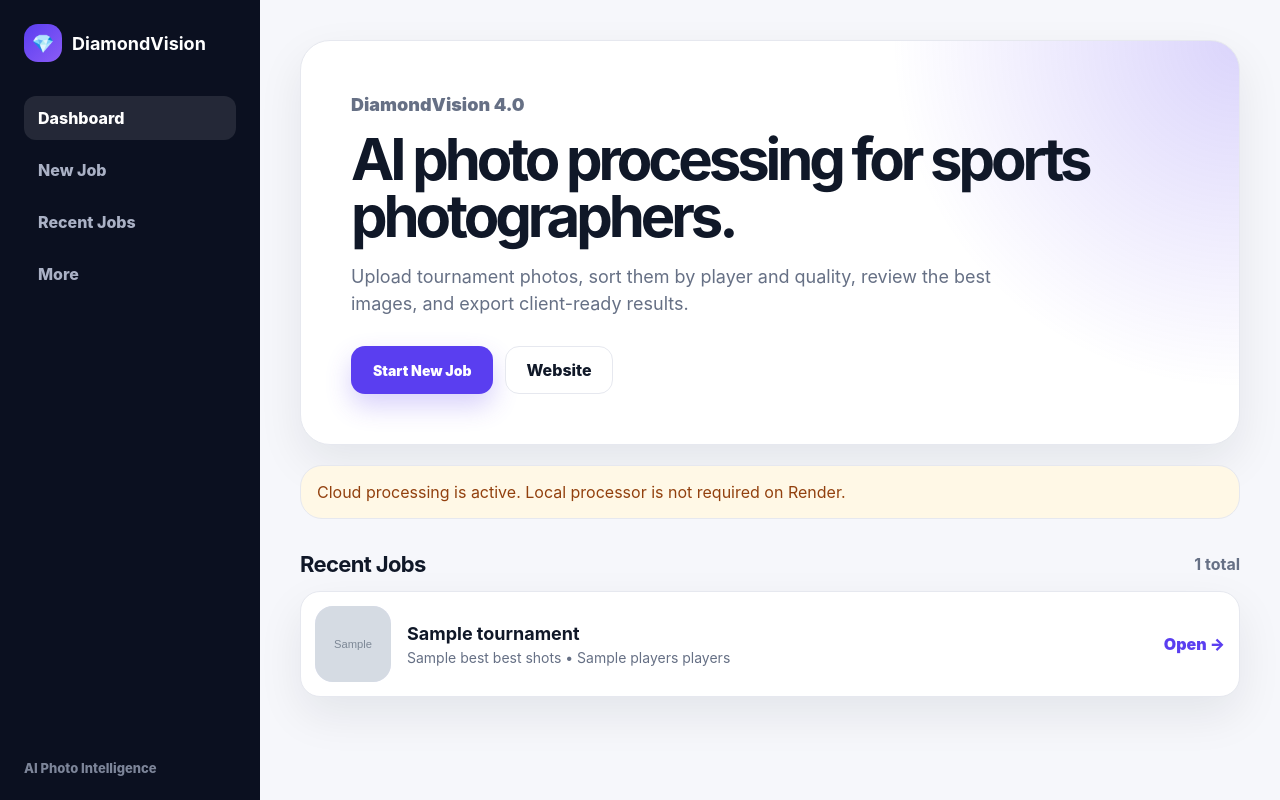
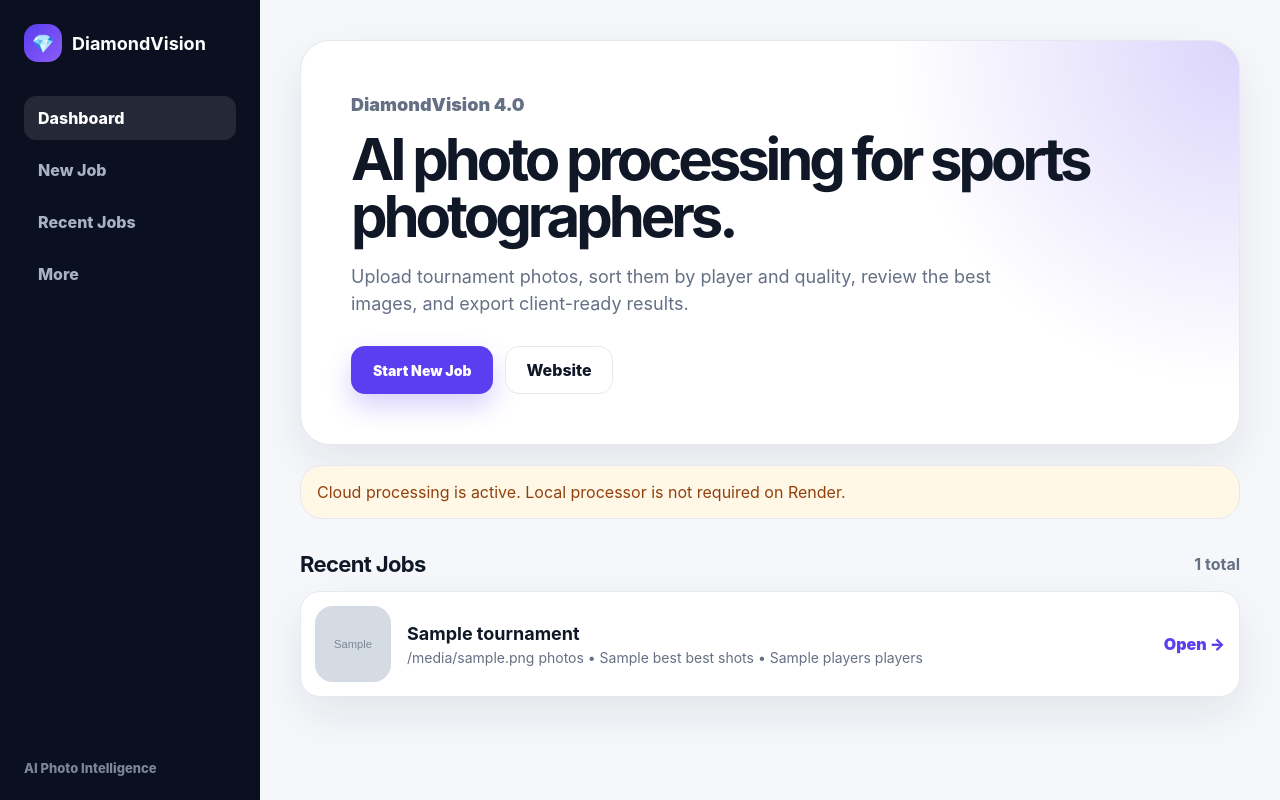
Before and after one commit to jonathanhorton3637/diamondvision-app, a Flask app: template templates/index.html in a window 1280 px wide. Run offline with Flask 3, Linux system fonts and the light colour scheme; the template is opened without the code that fills it: most values are stand-ins (such as "Sample title", 1, 10 or a date in 2020); grey boxes marked "Sample" are stand-in pictures.

Commit message:
Add photo counts to dashboard jobs

```diff
--- a/app.py
+++ b/app.py
@@ -202,10 +202,20 @@ def build_tournament_info(name):
             if os.path.isdir(os.path.join(players_path, d))
         ])
 
+    total_photos = 0
+
+    if os.path.exists(path):
+        for root, _, files in os.walk(path):
+            total_photos += len([
+                f for f in files
+                if f.lower().endswith(IMAGE_EXTENSIONS)
+            ])
+
     return {
         "name": name,
         "best": count_images(best_path),
         "players": players_count,
+        "photos": total_photos,
         "cover": cover_url
     }
 
--- a/templates/index.html
+++ b/templates/index.html
@@ -70,7 +70,7 @@
 
                 <div class="job-main">
                     <strong>{{ t.name }}</strong>
-                    <p>{{ t.best }} best shots • {{ t.players }} players</p>
+                    <p>{{ t.photos }} photos • {{ t.best }} best shots • {{ t.players }} players</p>
                 </div>
 
                 <div class="job-status">Open →</div>
```
